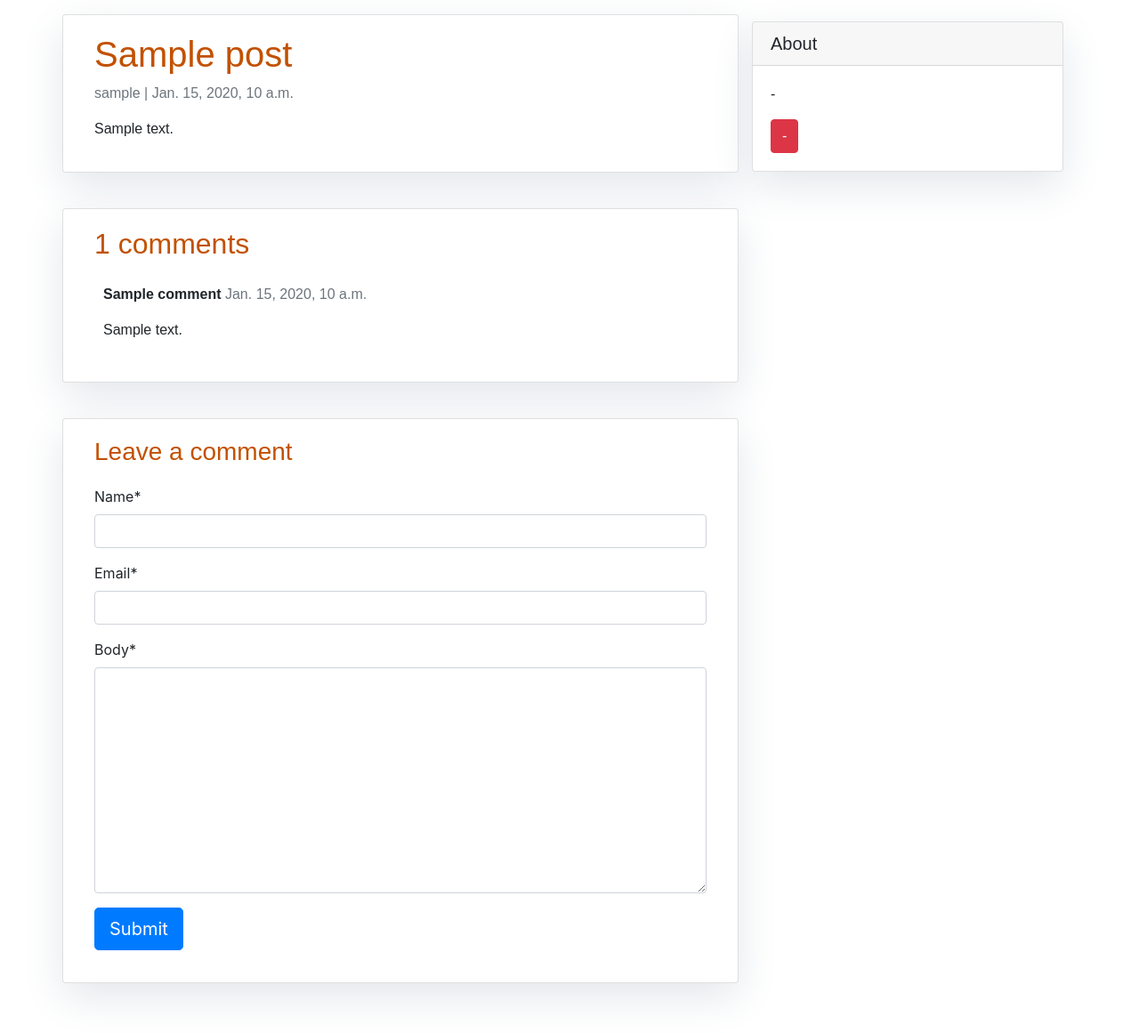
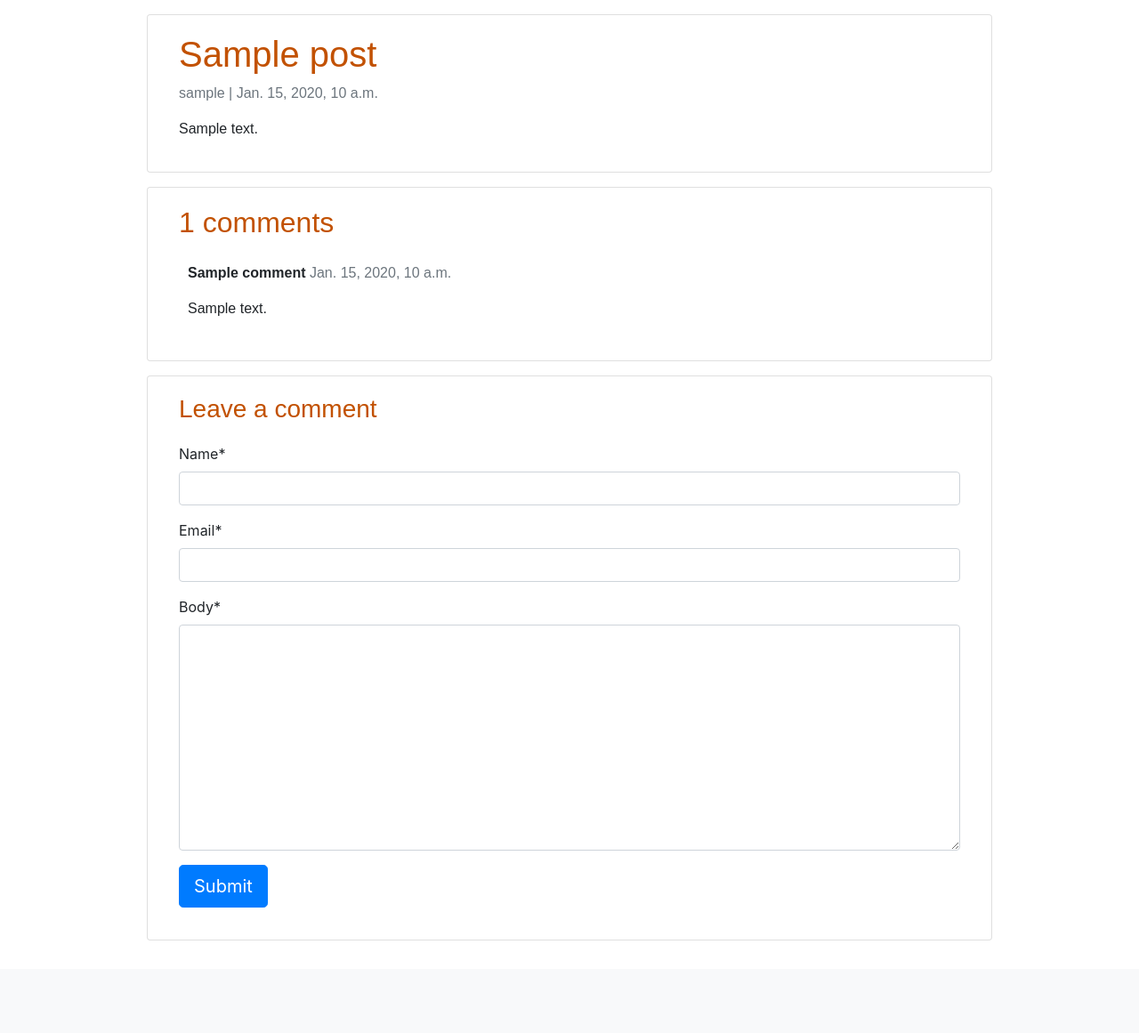
Before and after one commit to attekoskivaara/myownsite, a Django app: a page that uses templates/post_detail.html in a window 1280 px wide. Shown: the part 56-1217 px from the top of the page at 89% size. After the commit the page ends 1113 px from the top, so only its background shows below. Run offline with Django 3.2, Linux system fonts and the light colour scheme; tables that the repository leaves empty hold one stand-in row (values such as "Sample post"); parts of the project's set-up code (start-up, migrations or seed data) failed here and were passed over; some libraries are stand-ins or nearby versions.

Commit message:
Blogi sivun koon uudelleen asettaminen (isommaksi)

```diff
--- a/templates/post_detail.html
+++ b/templates/post_detail.html
@@ -3,7 +3,7 @@
 
 <div class="container">
   <div class="row">
-    <div class="col-md-8 card mb-4  mt-3 left  top">
+    <div class="col-md-10 card mb-6  mt-3 mx-auto  top">
       <div class="card-body">
         <h1>{% block title %} {{ post.title }} {% endblock title %}</h1>
         <p class=" text-muted">{{ post.author }} | {{ post.created_on }}</p>
@@ -11,9 +11,8 @@
         <p class="text">{{ post.tag }}</p>
       </div>
     </div>
-    {% block sidebar %} {% include 'sidebar.html' %} {% endblock sidebar %}
 
-    <div class="col-md-8 card mb-4  mt-3 ">
+    <div class="col-md-10 card mb-6  mt-3 mx-auto">
       <div class="card-body">
         <!-- comments -->
         {% with comments.count as total_comments %}
@@ -36,7 +35,7 @@
         {% endfor %}
       </div>
     </div>
-    <div class="col-md-8 card mb-4  mt-3 ">
+    <div class="col-md-10 card mb-6  mt-3 mx-auto">
       <div class="card-body">
         {% if new_comment %}
         <div class="alert alert-success" role="alert">
--- a/templates/sidebar.html
+++ b/templates/sidebar.html
@@ -12,7 +12,7 @@
 </style>
 
 <!-- Sidebar Widgets Column -->
-<div class="col-md-4 float-right ">
+<div class="col-md-2 float-right ">
 <div class="card my-4">
         <h5 class="card-header">About</h5>
     <div class="card-body">
```
Also changed, not shown: templates/blog.html (+3 -6 lines), static/media/django-summernote/2023-05-11/966b8095-0082-46f3-a371-d4fad80f75e0.jpg (added).
